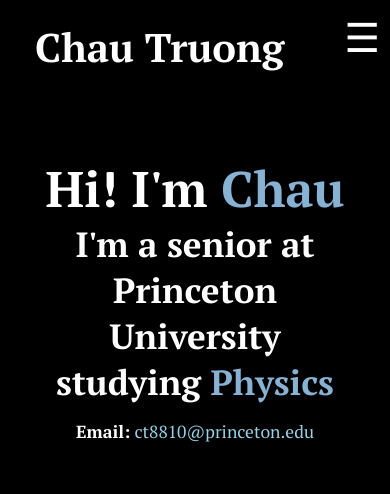
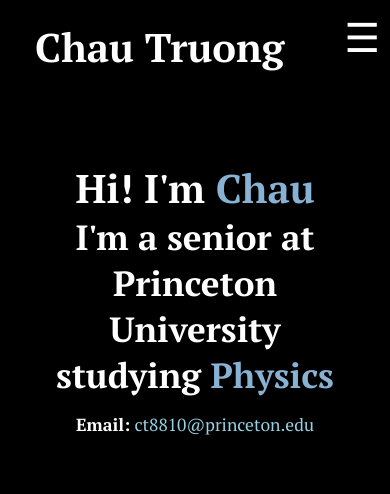
Before and after one commit to chautruo15/chautruo15.github.io, a plain HTML site: page index.html in a window 390 px wide. Shown: the top 494 px of the page. Drawn offline with Linux system fonts and the light colour scheme.

Commit message:
Changed header size again

```diff
--- a/style.css
+++ b/style.css
@@ -138,9 +138,15 @@ section{
 }
 
 .home .home-content h1{
-    font-size: 5rem;
+    font-size: 6rem;
     font-weight: 700;
     line-height: 1.3;
+}
+
+@media (max-width: 768px) {
+    .home .home-content h1 {
+        font-size: 4rem;
+    }
 }
 
 span{
```
